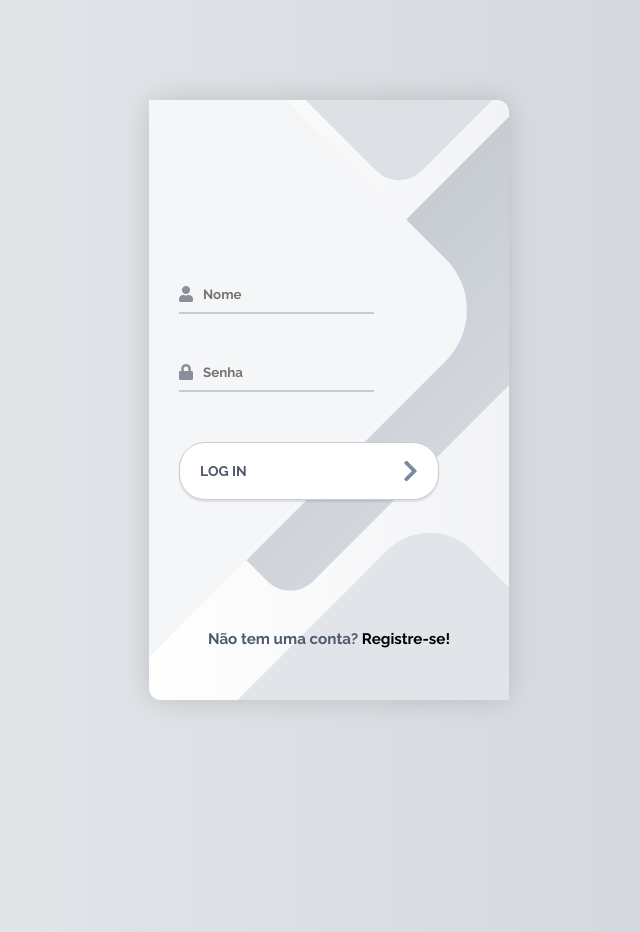
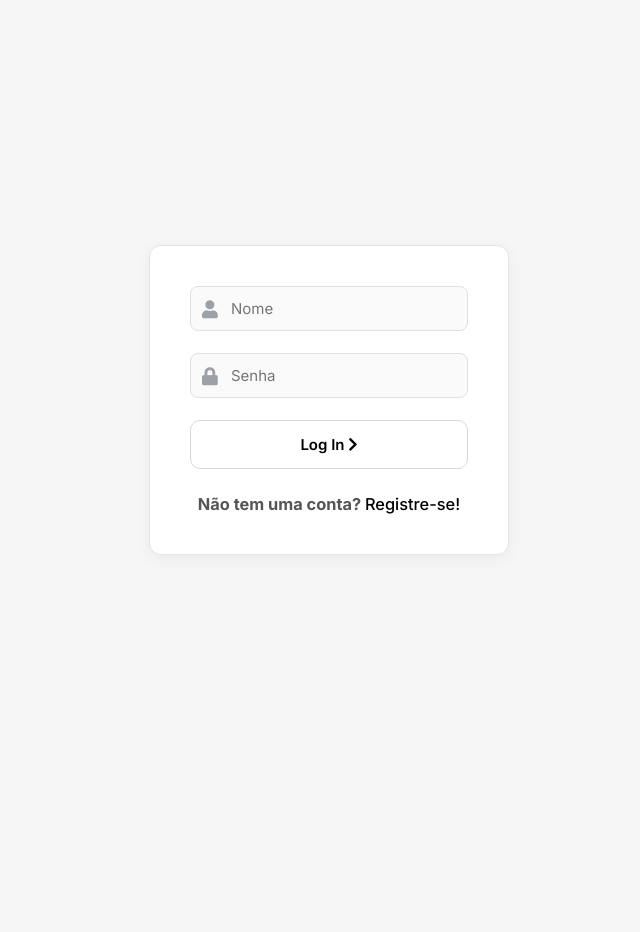
Before and after one commit to orafaeldantas/habit-tracker, a Flask app: page /login in a window 1280 px wide. Shown: the whole page, without its empty margins (311-951 px from the left). After the commit the page ends 555 px from the top, so only its background shows below. Run offline with Flask 3, Linux system fonts and the light colour scheme; some libraries are stand-ins or nearby versions.

Commit message:
feat: updating the CSS of the login and registration page

```diff
--- a/static/css/login.css
+++ b/static/css/login.css
@@ -1,14 +1,15 @@
-@import url('https://fonts.googleapis.com/css?family=Raleway:400,700');
+@import url('https://fonts.googleapis.com/css?family=Inter:300,400,500,600,700&display=swap');
 
 * {
     box-sizing: border-box;
     margin: 0;
     padding: 0;
-    font-family: Raleway, sans-serif;
+    font-family: Inter, sans-serif;
 }
 
 body {
-    background: linear-gradient(90deg, #E7EBEE, #CED3D9);
+    background: #F6F6F6;
+    color: #2F2F2F;
 }
 
 .container {
@@ -16,192 +17,129 @@ body {
     align-items: center;
     justify-content: center;
     min-height: 100vh;
+    padding: 20px;
 }
 
 .screen {
-    background: linear-gradient(90deg, #ffffff, #f2f3f5);
-    position: relative;
-    height: 600px;
+    background: #FFFFFF;
     width: 360px;
-    box-shadow: 0px 0px 28px rgba(0, 0, 0, 0.15);
+    padding: 40px;
     border-radius: 12px;
+    box-shadow: 0 4px 16px rgba(0,0,0,0.05);
+    border: 1px solid #E5E5E5;
+}
+
+.screen__background {
+    display: none;
 }
 
 .screen__content {
-    z-index: 1;
     position: relative;
-    height: 100%;
-}
-
-.screen__background {
-    position: absolute;
-    top: 0;
-    left: 0;
-    right: 0;
-    bottom: 0;
-    z-index: 0;
-    clip-path: inset(0 0 0 0);
-}
-
-.screen__background__shape {
-    transform: rotate(45deg);
-    position: absolute;
-}
-
-/* Elementos modernizados com tons neutros */
-.screen__background__shape1 {
-    height: 520px;
-    width: 520px;
-    background: #F5F6F8;
-    top: -50px;
-    right: 120px;
-    border-radius: 0 72px 0 0;
-}
-
-.screen__background__shape2 {
-    height: 220px;
-    width: 220px;
-    background: #DDE1E6;
-    top: -172px;
-    right: 0;
-    border-radius: 32px;
-}
-
-.screen__background__shape3 {
-    height: 540px;
-    width: 190px;
-    background: linear-gradient(270deg, #D3D7DD, #C7CCD3);
-    top: -24px;
-    right: 0;
-    border-radius: 32px;
-}
-
-.screen__background__shape4 {
-    height: 400px;
-    width: 200px;
-    background: #E1E5EA;
-    top: 420px;
-    right: 50px;
-    border-radius: 60px;
 }
 
 .login {
-    width: 320px;
-    padding: 30px;
-    padding-top: 156px;
+    width: 100%;
 }
 
 .login__field {
-    padding: 20px 0px;
     position: relative;
+    margin-bottom: 22px;
 }
+
 
 .login__icon {
     position: absolute;
-    top: 30px;
-    color: #8A8F99;
+    top: 50%;
+    left: 12px;
+    transform: translateY(-50%);
+    font-size: 18px;
+    color: #9BA1A6;
+    pointer-events: none;
 }
 
+
 .login__input {
-    border: none;
-    border-bottom: 2px solid #C7CBD1;
-    background: none;
-    padding: 10px;
-    padding-left: 24px;
-    font-weight: 700;
-    width: 75%;
-    transition: .2s;
+    border: 1px solid #E0E0E0;
+    background: #FAFAFA;
+    padding: 12px 14px;
+    padding-left: 40px;
+    font-size: 15px;
+    border-radius: 8px;
+    width: 100%;
+    transition: 0.2s;
 }
 
-.login__input:active,
-.login__input:focus,
-.login__input:hover {
+.login__input:focus {
     outline: none;
-    border-bottom-color: #7A8A9E;
+    border-color: #A8A8A8;
+    background: #FFFFFF;
+    box-shadow: 0 0 0 2px #E5E5E5;
 }
 
 .login__submit {
-    background: #ffffff;
-    font-size: 14px;
-    margin-top: 30px;
-    padding: 16px 20px;
-    border-radius: 26px;
-    border: 1px solid #C8CCD4;
-    text-transform: uppercase;
-    font-weight: 700;
-    display: flex;
-    align-items: center;
+    background: #FFFFFF;
+    border: 1px solid #D8D8D8;
+    padding: 14px;
+    border-radius: 10px;
+    font-weight: 600;
+    font-size: 15px;
+    cursor: pointer;
     width: 100%;
-    color: #4E5B6A;
-    box-shadow: 0px 2px 2px rgba(0, 0, 0, 0.1);
-    cursor: pointer;
-    transition: .2s;
+    transition: 0.2s ease;
 }
 
-.login__submit:hover,
-.login__submit:focus,
-.login__submit:active {
-    border-color: #7A8A9E;
-    outline: none;
+.login__submit:hover {
+    background: #F4F4F4;
+    border-color: #CFCFCF;
 }
 
 .button__icon {
-    font-size: 24px;
-    margin-left: auto;
-    color: #7A8A9E;
+    display: none;
 }
 
 .social-login {
-    position: absolute;
-    height: 140px;
-    width: 160px;
     text-align: center;
-    bottom: 0px;
-    right: 0px;
-    color: #6E7A88;
+    margin-top: 25px;
+    color: #6B6B6B;
 }
 
 .social-icons {
     display: flex;
-    align-items: center;
     justify-content: center;
+    gap: 14px;
 }
 
 .social-login__icon {
-    padding: 20px 10px;
-    color: #6E7A88;
-    text-decoration: none;
-    text-shadow: 0px 0px 8px rgba(80, 80, 80, 0.2);
-    transition: transform .2s;
+    padding: 6px;
+    color: #6B6B6B;
+    font-size: 22px;
+    transition: 0.2s;
 }
 
 .social-login__icon:hover {
-    transform: scale(1.3);
+    transform: scale(1.15);
 }
 
+/* Registrar */
 .register {
-	display: flex;
-	flex-direction: column;
-	align-items: center;
-	justify-content: center;
-	font-size: 13px;
-	padding-top: 100px;
-	color: #4E5B6A;
+    margin-top: 25px;
+    font-size: 14px;
+    color: #555;
+    text-align: center;
 }
 
 .span-register {
-	color: black;
+    color: #000;
+    font-weight: 500;
 }
 
 a {
-	text-decoration: none
+    text-decoration: none;
+    color: inherit;
 }
 
 @media (max-width: 768px) {
-
     .container {
-        max-width: 100%;
-        overflow: hidden;
+        padding: 0 15px;
     }
-
 }
--- a/templates/register.html
+++ b/templates/register.html
@@ -52,12 +52,6 @@
                 </form>
 
               </div>
-              <div class="screen__background">
-                <span class="screen__background__shape screen__background__shape4"></span>
-                <span class="screen__background__shape screen__background__shape3"></span>
-                <span class="screen__background__shape screen__background__shape2"></span>
-                <span class="screen__background__shape screen__background__shape1"></span>
-              </div>
             </div>
           </div>
     </div>
```
Also changed, not shown: static/css/register.css (+79 -134 lines), 1 other file.
